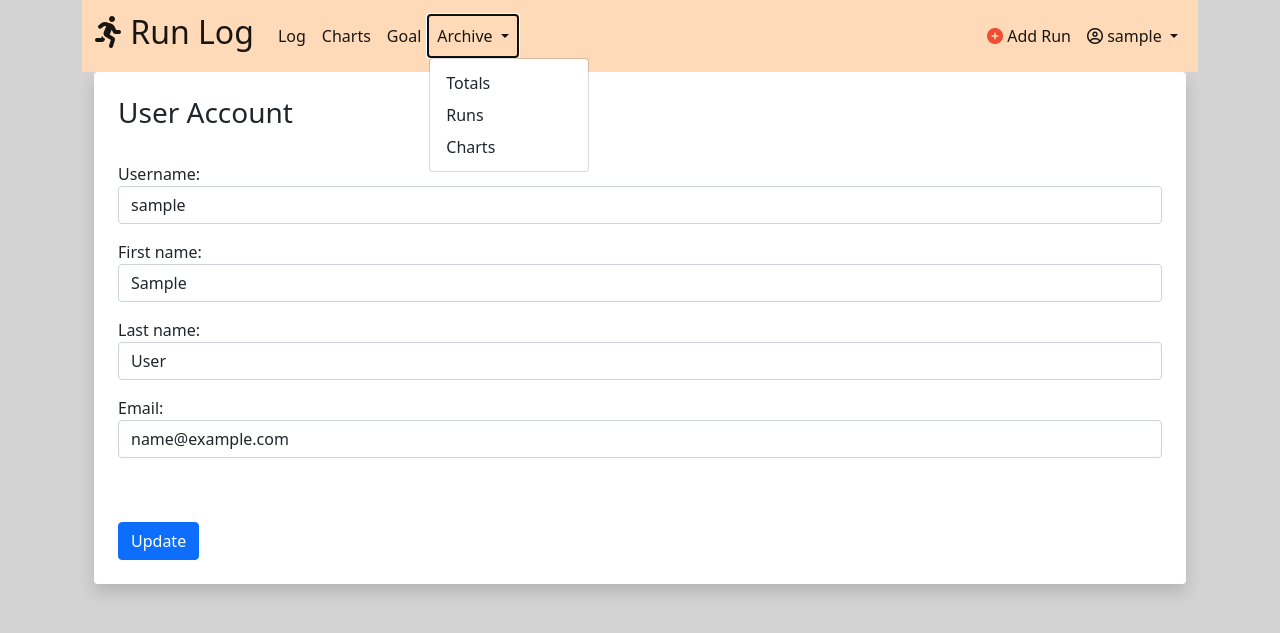
After one commit to LauriJL/RunLog, a Django app: page /users/edit_profile in a window 1280 px wide, after a click on "Archive". The commit adds this page. Shown: the top 633 px of the page. Run offline with Django 3.2, Linux system fonts and the light colour scheme; the visitor is signed in with stand-in values (Sample User, id 1).

Commit message:
Added pwd change, user info editing

```diff
--- a/RunLog/forms.py
+++ b/RunLog/forms.py
@@ -1,6 +1,7 @@
 from dataclasses import fields
 from django import forms
 from .models import RunLogModel, RunTotalsModel
+from django.forms import ValidationError
 
 
 class runForms(forms.ModelForm):
--- a/RunLog/settings.py
+++ b/RunLog/settings.py
@@ -67,7 +67,7 @@ DATABASES = {
         'ENGINE': 'django.db.backends.postgresql',
         'NAME': 'RunDB',
         'USER': 'postgres',
-        'PASSWORD': 'postgres',
+        'PASSWORD': 'Fawad4F8ka',
         'HOST': '127.0.0.1',
         'PORT': '5433',
     }
--- a/RunLog/urls.py
+++ b/RunLog/urls.py
@@ -7,6 +7,7 @@ from . import views
 urlpatterns = [
     path('admin/', admin.site.urls),
     path('', views.index, name="index"),
+    #path('pwd', views.change_password, name='change_password'),
     path('logJSON', views.logJSON, name="showLog"),
     # path('logJSON', views.logJSON),
     path('totalsJSON', views.totalsJSON, name='totalsJSON'),
--- a/templates/base.html
+++ b/templates/base.html
@@ -60,7 +60,8 @@
               </a>
               <ul class="dropdown-menu" aria-labelledby="navbarDropdown">
                 <!-- <li><a class="dropdown-item" href="#">Personal data</a></li> -->
-                <!-- <li><a class="dropdown-item" href="#">User account</a></li> -->
+                <li><a class="dropdown-item" href="{% url 'edit_profile' %}">Your account</a></li>
+                <li><a class="dropdown-item" href="{% url 'change_password' %}">Change password</a></li>
                 <li><a class="dropdown-item" href="{% url 'logout' %}">Logout</a></li>
               </ul>
             </li>
@@ -89,22 +90,27 @@
                         <div class="mb-3">
                             <label class="form-label">Date</label>
                             <input type="date" name="run_date" class="form-control" id="run_date">
+                            <small>Use the calendar icon to set run date.</small>
                         </div>
                         <div class="mb-3">
                             <label class="form-label">Run time</label>
-                            <input type="text" name="run_time" class="form-control" id="run_time" placeholder="hh:mm:ss">
+                            <input type="text" name="run_time" class="form-control" id="run_time" placeholder="hh:mm:ss" required pattern="[0-9][0-9]:[0-9][0-9]:[0-9][0-9]">
+                            <small>Runtime format should be hh:mm:ss (e.g. 1h2m10s = <i>01:02:10</i>).</small>
                         </div>
                         <div class="mb-3">
                             <label class="form-label">Distance</label>
                             <input type="text" name="distance" class="form-control" id="distance" placeholder="0.00">
+                            <small>Enter distance in km, use digits and dot as separator.</small>
                         </div>
                         <div class="mb-3">
                             <label class="form-label">Pace</label>
-                            <input type="text" name="pace" class="form-control" id="pace" placeholder="hh:mm:ss">
+                            <input type="text" name="pace" class="form-control" id="pace" placeholder="hh:mm:ss" required pattern="[0-9][0-9]:[0-9][0-9]:[0-9][0-9]">
+                            <small>Pace format should be hh:mm:ss (e.g. 6m15s = <i>00:06:15</i>).</small>
                         </div>
                         <div class="mb-3">
                             <label class="form-label">BPM</label>
-                            <input type="text" name="bpm" class="form-control" id="bpm" placeholder="000">
+                            <input type="text" name="bpm" class="form-control" id="bpm" placeholder="000" maxlength="3">
+                            <small>Enter average BPM in digits.</small>
                         </div>
                         <div class="mb-3">
                             <label class="form-label">Remarks</label>
--- a/templates/charts.html
+++ b/templates/charts.html
@@ -47,6 +47,9 @@
       <br />
       <h4>Distance</h4>
       <br/>
+      {% for x in data %}
+      <p>Average: {{ data.average }}</p>
+      {% endfor %}
      <canvas id="distanceChart" data-url="{% url 'distanceChart' %}" style="height:7vw;width:20vw"></canvas>
     </div>
     <div class="tab-pane" id="d">
@@ -121,7 +124,7 @@ $.ajax({
     success: function (data) {
 
     var ctx = $distanceChart[0].getContext("2d");
-
+      console.log(data.average)
     new Chart(ctx, {
     type: 'bar',
     data: {
--- a/templates/editGoal.html
+++ b/templates/editGoal.html
@@ -17,7 +17,7 @@
             <p><span>{{mess}}</span></p>
             <hr/>
             <a href="{% url 'goal' %}" class="btn btn-secondary" role="button">Back to Goal</a>
-          </div>
+        </div>
         {% endfor %}
         {% endif %}
 
--- a/templates/insert.html
+++ b/templates/insert.html
@@ -28,15 +28,15 @@
             </div>
             <div class="mb-3">
                 <label for="exampleFormControlInput1" class="form-label">Pace</label>
-                <input type="text" name="pace" class="form-control" id="exampleFormControlInput1" placeholder="Pace (time/km)">
+                <input type="text" name="pace" class="form-control" placeholder="Pace (time/km)">
             </div>
             <div class="mb-3">
                 <label for="exampleFormControlInput1" class="form-label">BPM</label>
-                <input type="text" name="bpm" class="form-control" id="exampleFormControlInput1" placeholder="BPM (average)">
+                <input type="text" name="bpm" class="form-control" placeholder="BPM (average)" required pattern="[0-9][0-9][0-9]">
             </div>
             <div class="mb-3">
                 <label for="exampleFormControlInput1" class="form-label">Remarks</label>
-                <input type="text" name="remarks" class="form-control" id="exampleFormControlInput1" placeholder="Remarks">
+                <input type="text" name="remarks" class="form-control" placeholder="Remarks">
             </div>
             <div>
                 <button class="btn btn-primary" type="submit">Add</button>
--- a/templates/logJSON.html
+++ b/templates/logJSON.html
@@ -21,7 +21,6 @@ function refreshPage(){
                 <th style="width: 12.5%">Pace (time/km)</th>
                 <th style="width: 10%">BPM</th>
                 <th style="width: 40%">Remarks</th>
-                <!-- <th style="width: 40%">User</th> -->
                 <th style="background-color:#FDFEFE; border:none"></th>
                 <th style="background-color:#FDFEFE; border:none"></th>
             </tr>
@@ -35,7 +34,6 @@ function refreshPage(){
                 <td>{{x.pace}}</td>
                 <td>{{x.bpm}}</td>
                 <td>{{x.remarks}}</td>
-                <!-- <td>{{x.username}}</td> -->
                 <td style="display:none">{{x.yr}}</td>
                 <td style="background-color:#FDFEFE; border:none">
                     <a href="edit/{{x.id}}">
--- a/templates/pace.html
+++ b/templates/pace.html
@@ -18,8 +18,8 @@ const NUMBER_CFG = {decimals: 2};
     $.ajax({
       url: $paceChart.data("url"),
       success: function (data) {
-
       var ctx = $paceChart[0].getContext("2d");
+      console.log(data)
       new Chart(ctx, {
       type: 'line',
       data: {
--- a/users/forms.py
+++ b/users/forms.py
@@ -1,5 +1,5 @@
 from dataclasses import fields
-from django.contrib.auth.forms import UserCreationForm
+from django.contrib.auth.forms import UserCreationForm, UserChangeForm
 from django.contrib.auth.models import User
 from django import forms
 
@@ -22,3 +22,19 @@ class RegisterUserForm(UserCreationForm):
         self.fields['username'].widget.attrs['class'] = 'form-control'
         self.fields['password1'].widget.attrs['class'] = 'form-control'
         self.fields['password2'].widget.attrs['class'] = 'form-control'
+
+
+class EditProfileForm(UserChangeForm):
+    password = None
+    username = forms.CharField(
+        widget=forms.TextInput(attrs={'class': 'form-control'}))
+    email = forms.EmailField(
+        widget=forms.EmailInput(attrs={'class': 'form-control'}))
+    first_name = forms.CharField(
+        widget=forms.TextInput(attrs={'class': 'form-control'}))
+    last_name = forms.CharField(
+        widget=forms.TextInput(attrs={'class': 'form-control'}))
+
+    class Meta:
+        model = User
+        fields = ('username', 'first_name', 'last_name', 'email')
--- /dev/null
+++ b/users/templates/authenticate/edit_profile.html
@@ -0,0 +1,29 @@
+{% extends 'base.html' %}
+
+{% block title %}Edit User Account{% endblock title %}
+
+{% block content %}
+    <h3>User Account</h3>
+    <br/>
+    {% if messages %}
+    {% for message in messages %}
+    <div class="alert alert-success alert-dismissible fade show" role="alert">
+        <span>{{ message }}</span>
+        <button type="button" class="btn-close" data-bs-dismiss="alert" aria-label="Close"></button>
+    </div>
+    {% endfor %}
+    {% endif %}
+    {% if form.errors %}
+        <div class="alert alert-warning alert-dismissible fade show" role="alert">
+            <strong>There was an error in the form. Try again.</strong>
+            <button type="button" class="btn-close" data-bs-dismiss="alert" aria-label="Close"></button>
+        </div>
+    {% endif %}
+    <form action="{% url 'edit_profile' %}" method="post">
+        {% csrf_token %}
+        {{ form.as_p }}
+        <br/>
+        <br/>
+        <input type="submit" value="Update" class="btn btn-primary">
+    </form>
+{% endblock content %}
--- a/users/templates/authenticate/login.html
+++ b/users/templates/authenticate/login.html
@@ -17,11 +17,11 @@
 
             <div class="mb-3">
             <label class="form-label">Username</label>
-            <input type="text" class="form-control" name="username" placeholder="sffdgf">
+            <input type="text" class="form-control" name="username" placeholder="username">
             </div>
             <div class="mb-3">
             <label class="form-label">Password</label>
-            <input type="password" class="form-control" name="password">
+            <input type="password" class="form-control" name="password" placeholder="password">
             </div>
 
         <input type="submit" value="Submit" class="btn btn-primary">
--- a/users/urls.py
+++ b/users/urls.py
@@ -7,4 +7,6 @@ urlpatterns = [
     path('login_user', views.login_user, name='login'),
     path('logout_user', views.logout_user, name='logout'),
     path('register_user', views.register_user, name='register_user'),
+    path('change_password', views.change_password, name='change_password'),
+    path('edit_profile', views.edit_profile, name='edit_profile')
 ]
--- a/users/views.py
+++ b/users/views.py
@@ -1,9 +1,10 @@
 from django.shortcuts import render, redirect
 from django.contrib.auth import authenticate, login, logout
 from django.contrib import messages
-from django.contrib.auth.forms import UserCreationForm
+from django.contrib.auth.forms import PasswordChangeForm, UserChangeForm
+from django.contrib.auth import update_session_auth_hash
 
-from users.forms import RegisterUserForm
+from users.forms import RegisterUserForm, EditProfileForm
 
 
 def login_user(request):
@@ -41,3 +42,32 @@ def register_user(request):
     else:
         form = RegisterUserForm()
     return render(request, 'authenticate/register_user.html', {'form': form, })
+
+
+def change_password(request):
+    if request.method == 'POST':
+        form = PasswordChangeForm(request.user, request.POST)
+        if form.is_valid():
+            user = form.save()
+            # if you leave this out auth session will be invalidated
+            update_session_auth_hash(request, user)
+            messages.success(
+                request, ("Password updated."))
+            return redirect('change_password')
+        else:
+            messages.error(request, "Something went wrong. Try again.")
+    else:
+        form = PasswordChangeForm(request.user)
+    return render(request, 'authenticate/change_password.html', {'form': form})
+
+
+def edit_profile(request):
+    form = EditProfileForm(instance=request.user)
+    if request.method == 'POST':
+        form = EditProfileForm(request.POST, instance=request.user)
+        if form.is_valid():
+            form.save()
+            # return redirect('../totalsJSON')
+            messages.success(request, ("Account info updated."))
+            return render(request, 'authenticate/edit_profile.html', {'form': form})
+    return render(request, 'authenticate/edit_profile.html', {'form': form})
```
Also changed, not shown: RunLog/models.py (+9 -4 lines), RunLog/views.py (+10 -2 lines), templates/archiveLogs.html (+9 -0 lines), templates/edit.html (+16 -2 lines), users/templates/authenticate/change_password.html (added, +31 -0 lines).
